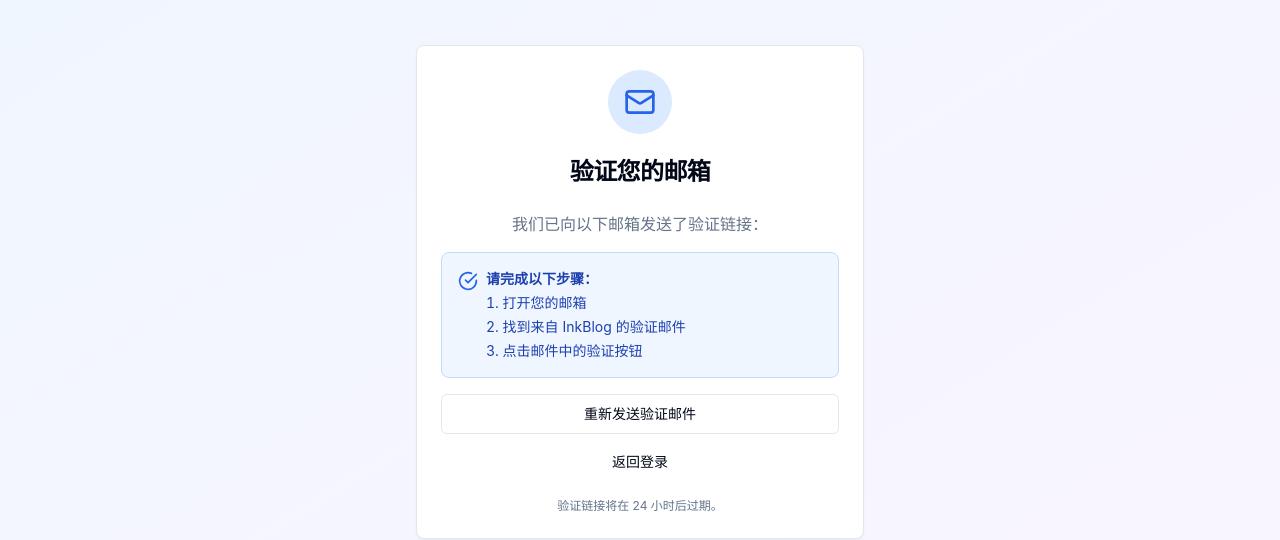
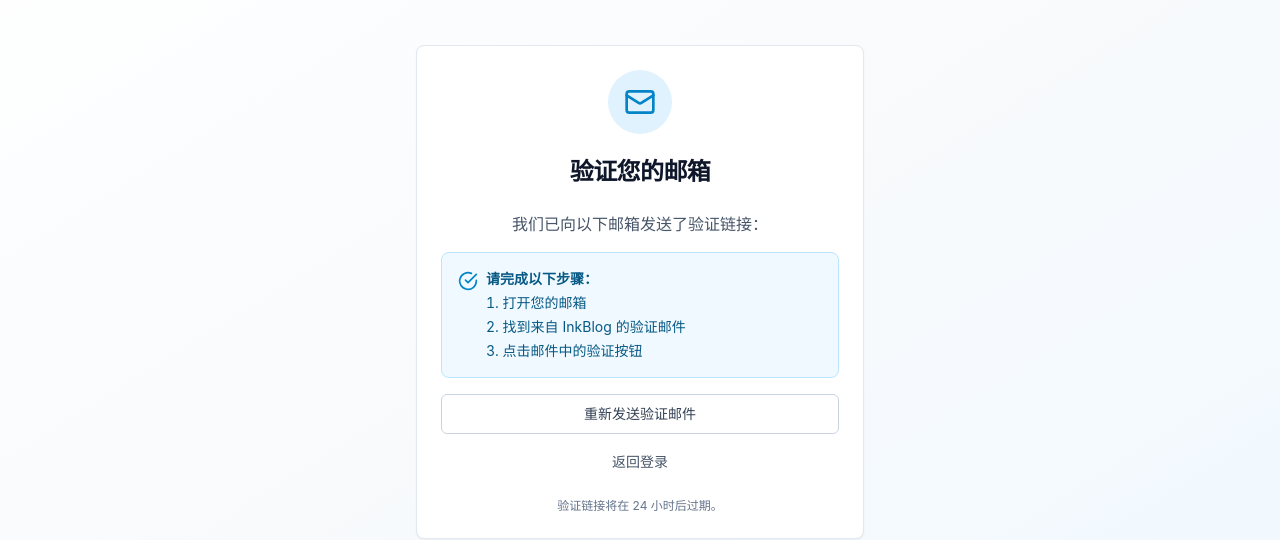
Before and after one commit to Dirinkbottle/InkBlog, a React (Vite) app in the folder frontend/blog/: page /verify-email-waiting in a window 1280 px wide. Shown: the part 173-713 px from the top of the page. Built offline with nearby package versions, Linux system fonts and the light colour scheme; no server answers.

Commit message:
fix(auth-ui): improve verify-email pages and normalize API error handling

```diff
--- a/frontend/blog/src/pages/VerifyEmailSuccess.jsx
+++ b/frontend/blog/src/pages/VerifyEmailSuccess.jsx
@@ -30,7 +30,7 @@ export default function VerifyEmailSuccess() {
       try {
         const response = await authAPI.verifyEmail(token)
         setStatus('success')
-        setMessage(response.data.message || '邮箱验证成功')
+        setMessage(response.message || '邮箱验证成功')
 
         // 3秒后跳转到登录页
         setTimeout(() => {
@@ -38,7 +38,7 @@ export default function VerifyEmailSuccess() {
         }, 3000)
       } catch (error) {
         setStatus('error')
-        setMessage(error.response?.data?.message || '验证失败，请重试')
+        setMessage(error.message || '验证失败，请重试')
       }
     }
 
@@ -47,8 +47,8 @@ export default function VerifyEmailSuccess() {
   }, [token])
 
   return (
-    <div className="min-h-screen flex items-center justify-center bg-gradient-to-br from-blue-50 to-purple-50 dark:from-gray-900 dark:to-gray-800 p-4">
-      <Card className="w-full max-w-md">
+    <div className="min-h-screen flex items-center justify-center bg-gradient-to-br from-white via-slate-50 to-sky-50 p-4">
+      <Card className="w-full max-w-md border-slate-200 bg-white shadow-sm">
         <CardHeader className="text-center">
           <div className="mx-auto w-16 h-16 rounded-full flex items-center justify-center mb-4"
                style={{
@@ -59,17 +59,17 @@ export default function VerifyEmailSuccess() {
             {status === 'success' && <CheckCircle className="h-8 w-8 text-green-600" />}
             {status === 'error' && <XCircle className="h-8 w-8 text-red-600" />}
           </div>
-          <CardTitle className="text-2xl">
+          <CardTitle className="text-2xl text-slate-900">
             {status === 'loading' && '验证中...'}
             {status === 'success' && '验证成功'}
             {status === 'error' && '验证失败'}
           </CardTitle>
         </CardHeader>
         <CardContent className="space-y-4">
-          <p className="text-center text-muted-foreground">{message}</p>
+          <p className="text-center text-slate-600">{message}</p>
 
           {status === 'success' && (
-            <p className="text-center text-sm text-muted-foreground">
+            <p className="text-center text-sm text-slate-500">
               正在跳转到登录页面...
             </p>
           )}
@@ -77,14 +77,14 @@ export default function VerifyEmailSuccess() {
           {status === 'error' && (
             <div className="space-y-2">
               <Button
-                className="w-full"
+                className="w-full bg-slate-900 text-white hover:bg-slate-800"
                 onClick={() => navigate('/register')}
               >
                 重新注册
               </Button>
               <Button
                 variant="outline"
-                className="w-full"
+                className="w-full border-slate-300 text-slate-700"
                 onClick={() => navigate('/login')}
               >
                 返回登录
--- a/frontend/blog/src/pages/VerifyEmailWaiting.jsx
+++ b/frontend/blog/src/pages/VerifyEmailWaiting.jsx
@@ -30,31 +30,31 @@ export default function VerifyEmailWaiting() {
       setMessage('验证邮件已重新发送，请查收邮箱')
       setCountdown(60) // 设置60秒倒计时
     } catch (error) {
-      setMessage(error.response?.data?.message || '发送失败，请稍后重试')
+      setMessage(error.message || '发送失败，请稍后重试')
     } finally {
       setResending(false)
     }
   }
 
   return (
-    <div className="min-h-screen flex items-center justify-center bg-gradient-to-br from-blue-50 to-purple-50 dark:from-gray-900 dark:to-gray-800 p-4">
-      <Card className="w-full max-w-md">
+    <div className="min-h-screen flex items-center justify-center bg-gradient-to-br from-white via-slate-50 to-sky-50 p-4">
+      <Card className="w-full max-w-md border-slate-200 bg-white shadow-sm">
         <CardHeader className="text-center">
-          <div className="mx-auto w-16 h-16 bg-blue-100 dark:bg-blue-900 rounded-full flex items-center justify-center mb-4">
-            <Mail className="h-8 w-8 text-blue-600 dark:text-blue-400" />
+          <div className="mx-auto w-16 h-16 bg-sky-100 rounded-full flex items-center justify-center mb-4">
+            <Mail className="h-8 w-8 text-sky-600" />
           </div>
-          <CardTitle className="text-2xl">验证您的邮箱</CardTitle>
+          <CardTitle className="text-2xl text-slate-900">验证您的邮箱</CardTitle>
         </CardHeader>
         <CardContent className="space-y-4">
-          <div className="text-center text-muted-foreground">
+          <div className="text-center text-slate-600">
             <p className="mb-2">我们已向以下邮箱发送了验证链接：</p>
-            <p className="font-semibold text-primary">{email}</p>
+            <p className="font-semibold text-slate-900">{email}</p>
           </div>
 
-          <div className="bg-blue-50 dark:bg-blue-900/20 border border-blue-200 dark:border-blue-800 rounded-lg p-4">
+          <div className="bg-sky-50 border border-sky-200 rounded-lg p-4">
             <div className="flex items-start space-x-2">
-              <CheckCircle className="h-5 w-5 text-blue-600 dark:text-blue-400 mt-0.5" />
-              <div className="text-sm text-blue-800 dark:text-blue-300">
+              <CheckCircle className="h-5 w-5 text-sky-600 mt-0.5" />
+              <div className="text-sm text-sky-800">
                 <p className="font-semibold mb-1">请完成以下步骤：</p>
                 <ol className="list-decimal list-inside space-y-1">
                   <li>打开您的邮箱</li>
@@ -74,7 +74,7 @@ export default function VerifyEmailWaiting() {
           <div className="space-y-2">
             <Button
               variant="outline"
-              className="w-full"
+              className="w-full border-slate-300 text-slate-700"
               onClick={handleResend}
               disabled={resending || countdown > 0}
             >
@@ -92,14 +92,14 @@ export default function VerifyEmailWaiting() {
 
             <Button
               variant="ghost"
-              className="w-full"
+              className="w-full text-slate-600 hover:text-slate-900 hover:bg-slate-100"
               onClick={() => navigate('/login')}
             >
               返回登录
             </Button>
           </div>
 
-          <p className="text-xs text-center text-muted-foreground">
+          <p className="text-xs text-center text-slate-500">
             验证链接将在 {expiryHours} 小时后过期。
           </p>
         </CardContent>
```
